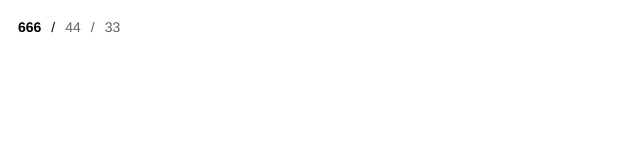
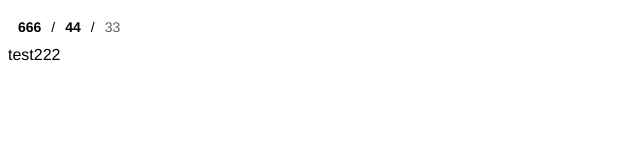
Before and after one commit to xishanqianxue/table, a Vue app: page /test2 in a window 1280 px wide. Shown: the top 160 px of the page, without its empty margins (0-640 px from the left). Built offline with nearby package versions, Linux system fonts and the light colour scheme.

Commit message:
修正路由跳转部分bug

```diff
--- a/src/App.vue
+++ b/src/App.vue
@@ -13,10 +13,11 @@
       <table-column label="描述" prop="description"></table-column>
     </test-table> -->
     <Breadcrumb>
-      <breadcrumb-item :to="{path:'/test',query:{name:'name11',time:'2021'}}">666</breadcrumb-item>
-      <breadcrumb-item>44</breadcrumb-item>
+      <breadcrumb-item :to="{path:'/test1',query:{name:'test11'}}">666</breadcrumb-item>
+      <breadcrumb-item :to="{path:'/test2',query:{name:'test222'}}">44</breadcrumb-item>
       <breadcrumb-item>33</breadcrumb-item>
     </Breadcrumb>
+    <router-view></router-view>
   </div>
 </template>
 
--- a/src/components/breadcrumb/BreadcrumbItem.js
+++ b/src/components/breadcrumb/BreadcrumbItem.js
@@ -1,19 +1,12 @@
 function test(url){
+    const _this = this;
     return function(){
-        if (!url||!url.path){
+        if(!url||!url.path){
+            return
+        }else if(location.pathname==url.path){
             return
         }
-        else if(url.query&&Object.prototype.toString.call(url.query)==='[object Object]'){
-            let url_str = '';
-            for (const key in url.query) {
-                url_str += "&"+key+"="+url.query[key]
-            }
-            url_str = url_str.replace("&","?")
-            url_str = url.path + url_str
-            location.hash = url_str;
-            return
-        }
-        location.hash = url.path;
+        _this.$router.push(url);
     }
 }
 export default{
@@ -24,7 +17,7 @@ export default{
     render() {
         let store = this.$parent.store;
         return (
-            <div onclick={test(this.to)} class={this.to?"breadcrumb-item_link":"breadcrumb-item"}>
+            <div onclick={test.call(this,this.to)} class={this.to?"breadcrumb-item_link":"breadcrumb-item"}>
                 {this.$slots.default}
                 {   this.is_last||
                     store.state.separatorClass?<i class={store.state.separatorClass+' separator-item'}></i>
--- a/src/main.js
+++ b/src/main.js
@@ -1,6 +1,7 @@
 import Vue from 'vue'
 import App from './App.vue'
 import VueRouter from 'vue-router'
+import TestRouter from '@/router'
 
 import TestTable from '@/components/table'
 import TestTableColumn from '@/components/table/TableColumn.js'
@@ -11,6 +12,10 @@ import BreadcrumbItem from '@/components/breadcrumb/BreadcrumbItem'
 import '@/assets/css/_table.css'
 
 Vue.use(VueRouter)
+const router = new VueRouter({
+  mode:'history',
+  routes:TestRouter
+})
 
 Vue.config.productionTip = false
 Vue.component('test-table',TestTable)
@@ -21,5 +26,6 @@ Vue.component('breadcrumb-item',BreadcrumbItem)
 // Vue.component('basic-table',BasicTable)
 
 new Vue({
+  router,
   render: h => h(App),
 }).$mount('#app')
--- /dev/null
+++ b/src/page/test1.vue
@@ -0,0 +1,15 @@
+<template>
+    <div>
+        test111
+    </div>
+</template>
+
+<script>
+    export default {
+
+    }
+</script>
+
+<style lang="scss" scoped>
+
+</style>
--- /dev/null
+++ b/src/page/test2.vue
@@ -0,0 +1,15 @@
+<template>
+    <div>
+        test222
+    </div>
+</template>
+
+<script>
+    export default {
+
+    }
+</script>
+
+<style lang="scss" scoped>
+
+</style>
--- /dev/null
+++ b/src/router/index.js
@@ -0,0 +1,16 @@
+import Test1 from '@/page/test1'
+import Test2 from '@/page/test2'
+
+const testRouter = [
+    {
+        path:'/test1',
+        name:'test1',
+        component:Test1
+    },
+    {
+        path:'/test2',
+        name:'test2',
+        component:Test2
+    }
+]
+export default testRouter
```
